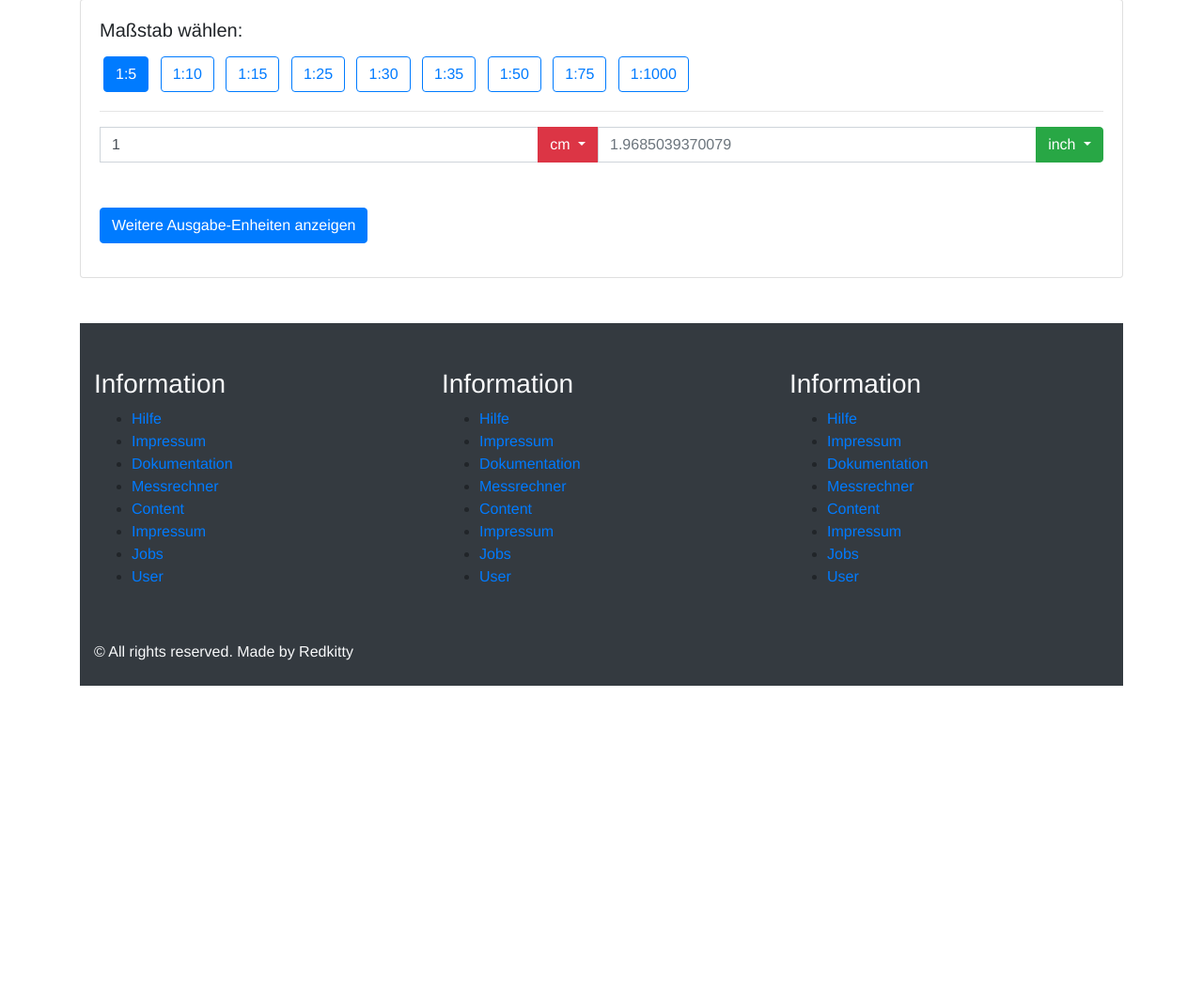
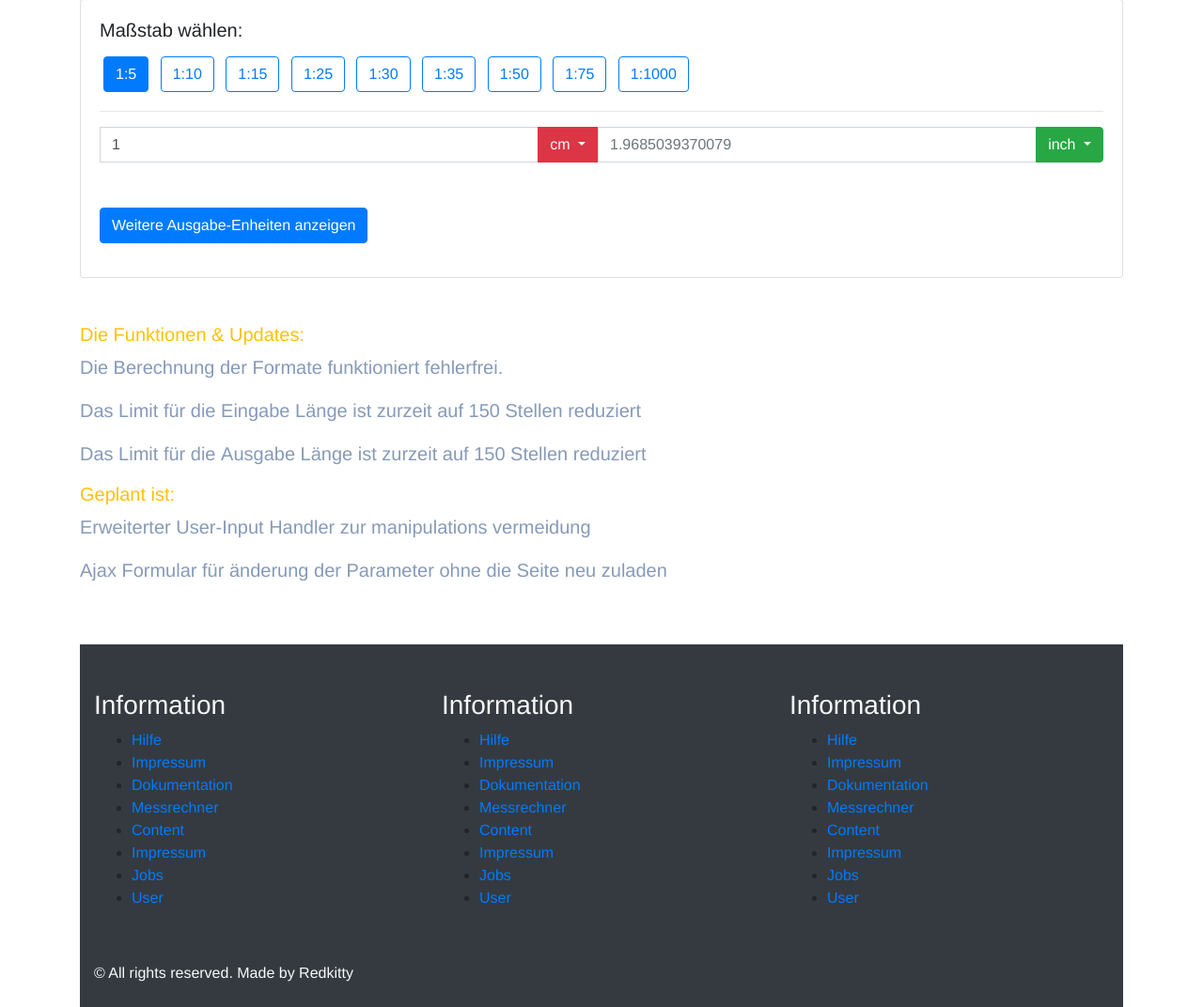
Before and after one commit to rogergerecke/massstabsumrechner, a PHP site: page / in a window 1280 px wide. Shown: the part 293-1365 px from the top of the page at 94% size. Before the commit the page ends 1023 px from the top, so only its background shows below. Run offline with PHP 8.4, Linux system fonts and the light colour scheme.

Commit message:
update more user input validation

```diff
--- a/public/function_handler.php
+++ b/public/function_handler.php
@@ -34,7 +34,7 @@ if (isset($_POST['inputUnitValue'])) {
 
 $scale->execute();
 
-if (isset($_POST['execute'])) {
+/*if (isset($_POST['execute'])) {
     try {
         $scale->execute();
     } catch (ScaleException $e) {
@@ -44,4 +44,4 @@ if (isset($_POST['execute'])) {
         $scale->execute();
     } catch (ScaleException $e) {
     }
-}
+}*/
--- a/public/index.php
+++ b/public/index.php
@@ -200,6 +200,19 @@ require_once './function_handler.php';
             </div>
             <!--  CARD -->
 
+            <!--            Update Description -->
+            <div class="row mt-5">
+                <div class="col-md-12">
+                    <h5 class="text-warning">Die Funktionen &amp; Updates:</h5>
+                    <p class="lead">Die Berechnung der Formate funktioniert fehlerfrei.</p>
+                    <p class="lead">Das Limit für die <b>Eingabe</b> Länge ist zurzeit auf 150 Stellen reduziert</p>
+                    <p class="lead">Das Limit für die <b>Ausgabe</b> Länge ist zurzeit auf 150 Stellen reduziert</p>
+                    <h6 class="h5 text-warning">Geplant ist:</h6>
+                    <p class="lead">Erweiterter User-Input Handler zur manipulations vermeidung</p>
+                    <p class="lead">Ajax Formular für änderung der Parameter ohne die Seite neu zuladen</p>
+                </div>
+            </div>
+            <!--            Update Description END -->
         </div>
     </div>
     <!--    Calculator END -->
--- a/src/ScaleComputer/ScaleCalculator.php
+++ b/src/ScaleComputer/ScaleCalculator.php
@@ -22,7 +22,7 @@ class ScaleCalculator extends FactorSetting
     /**
      * @var int
      */
-    private int $input_value_limit;
+    private $input_value_limit;
 
     public function __construct($value = null, $unit = null, $unit_filter = [], $input_value_limit = 15, $decimal_limit = 15)
     {
```
